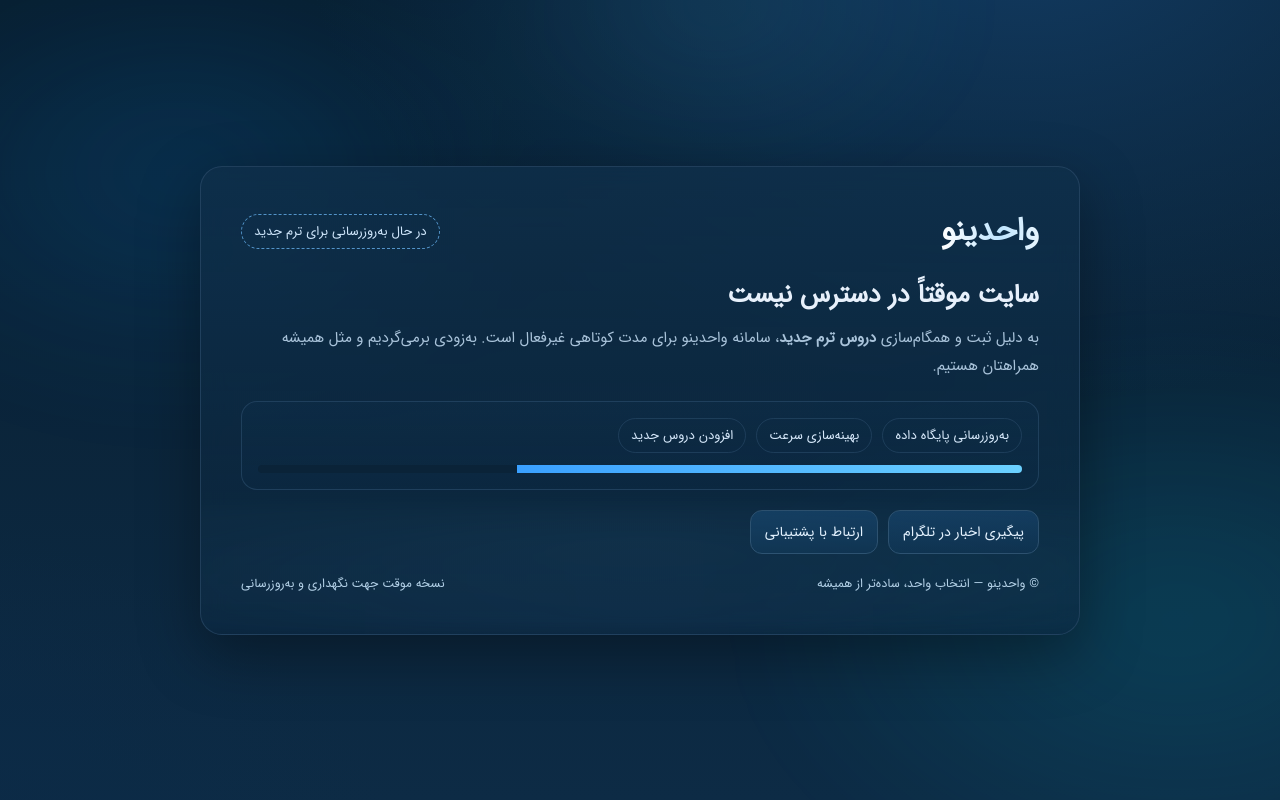
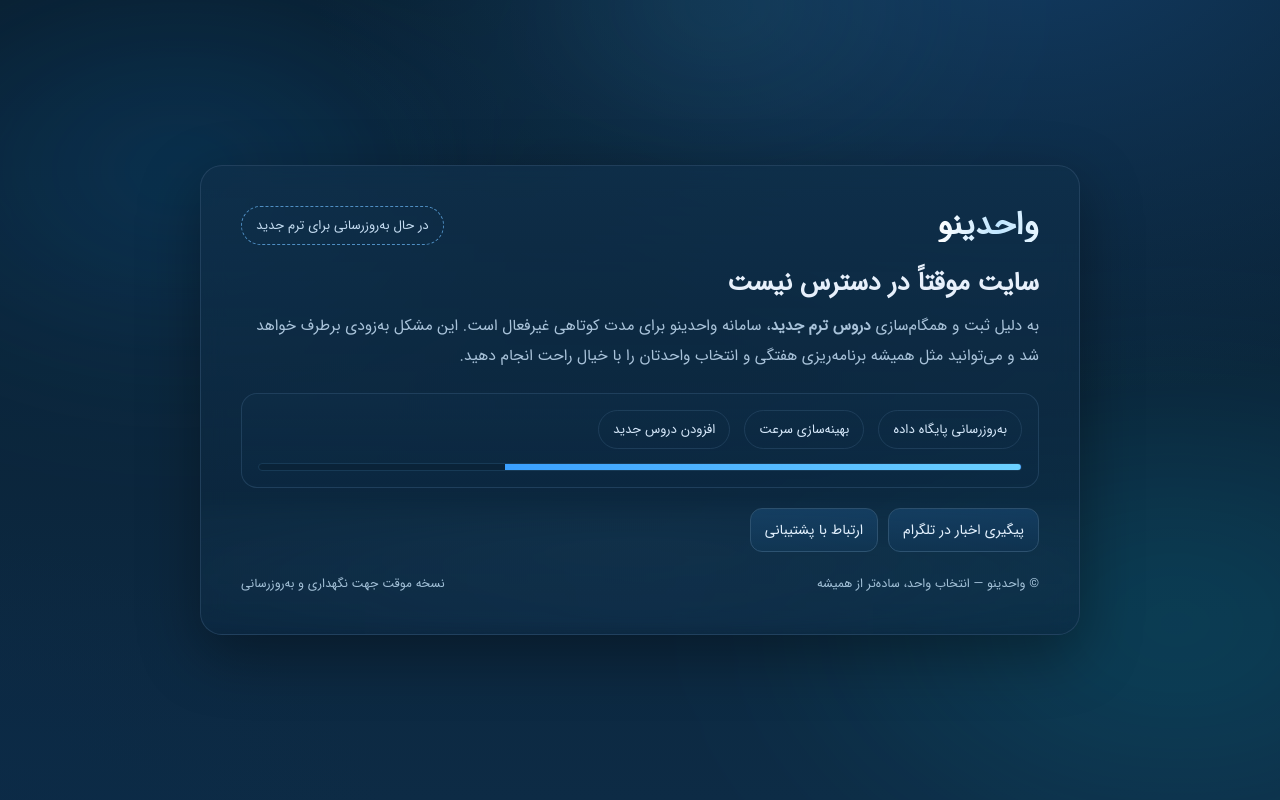
Before and after one commit to injanebmasoud/vahedino, a plain HTML site: page index.html in a window 1280 px wide. Drawn offline with Linux system fonts and the light colour scheme.

Commit message:
Update index.html

```diff
--- a/index.html
+++ b/index.html
@@ -1,8 +1,9 @@
+
 <!doctype html>
 <html lang="fa" dir="rtl">
 <head>
   <meta charset="utf-8" />
-  <!-- نمایش همیشه در حالت دسکتاپ حتی روی موبایل -->
+  <meta name="viewport" content="width=device-width, initial-scale=1" />
   <meta name="viewport" content="width=1200">
   <title>واحدینو | موقتاً در دسترس نیست</title>
   <meta name="description" content="واحدینو به‌روزرسانی می‌شود؛ به‌زودی برمی‌گردیم." />
@@ -11,17 +12,38 @@
             font-family: "IRANSans";
             src: url("IRANSansWeb(FaNum).woff2");
         }
-    *{font-family:"IRANSans";box-sizing:border-box}
-    html,body{height:100%;margin:0;padding:0}
+        *{
+            font-family: "IRANSans";
+        }
+    /* رنگ‌های اصلی */
+    :root{
+      --bg-1:#081e2f;
+      --bg-2:#0d2b45;
+      --bg-3:#0a2236;
+      --card:#0f2f4a99;   /* شیشه‌ای */
+      --txt:#e7f0fb;
+      --muted:#a9c3da;
+      --accent:#3aa0ff;
+      --accent-2:#6bd1ff;
+      --shadow: 0 20px 60px rgba(0,0,0,.35);
+      --radius: 22px;
+    }
+
+    /* ریست کوچک */
+    *{box-sizing:border-box}
+    html,body{height:100%}
     body{
-      color:#e7f0fb;
+      margin:0;
+      font-family: system-ui, -apple-system, Segoe UI, Roboto, "Vazirmatn", "IRANSans", Tahoma, Arial, sans-serif;
+      color:var(--txt);
       background:
         radial-gradient(1200px 800px at 80% -10%, #123b62 0%, transparent 60%),
         radial-gradient(900px 600px at -10% 110%, #0b2a47 0%, transparent 60%),
-        linear-gradient(180deg, #081e2f, #0d2b45);
-      display:flex;align-items:center;justify-content:center;
+        linear-gradient(180deg, var(--bg-1), var(--bg-2));
+      overflow-x:hidden;
     }
 
+    /* لایه‌ی نورهای نرم متحرک */
     .aurora{
       position:fixed; inset:-20% -10%;
       pointer-events:none; filter: blur(60px) saturate(120%);
@@ -31,111 +53,181 @@
         radial-gradient(40% 35% at 85% 70%, #00e5ff44 0%, transparent 72%),
         radial-gradient(25% 22% at 55% 15%, #5ad1ff33 0%, transparent 70%);
     }
-    @keyframes float{0%{transform:translate3d(0,0,0)}100%{transform:translate3d(0,-2%,0)}}
+    @keyframes float{
+      0%{transform: translate3d(0,0,0) rotate(0deg)}
+      100%{transform: translate3d(0,-2%,0) rotate(2deg)}
+    }
 
+    /* کانتینر */
+    .wrap{
+      min-height:100%;
+      display:grid;
+      place-items:center;
+      padding:24px;
+    }
+
+    /* کارت شیشه‌ای */
     .card{
-      width:min(880px,95vw);
+      width:min(880px, 96vw);
       background: linear-gradient(180deg, #0f2f4acc, #0b243a99);
       backdrop-filter: blur(12px);
       border:1px solid #2c4c69aa;
-      border-radius:22px;
-      box-shadow:0 20px 60px rgba(0,0,0,.35);
-      padding:40px;
+      border-radius: var(--radius);
+      box-shadow: var(--shadow);
+      padding: clamp(20px, 4vw, 40px);
       position:relative;
       overflow:hidden;
     }
 
+    /* نوار بالای کارت */
     .brand{
-      display:flex;align-items:center;justify-content:space-between;
-      gap:12px;margin-bottom:18px;flex-wrap:wrap;
+      display:flex; align-items:center; justify-content:space-between; gap:12px;
+      margin-bottom: 18px;
     }
     .logo{
-      font-weight:800;font-size:32px;
-      background:linear-gradient(90deg,#fff,#bfe5ff 60%,#e8f6ff);
-      -webkit-background-clip:text;background-clip:text;color:transparent;
+      font-weight: 800;
+      letter-spacing:.5px;
+      font-size: clamp(22px, 4vw, 32px);
+      line-height:1;
+      background: linear-gradient(90deg, #ffffff, #bfe5ff 60%, #e8f6ff);
+      -webkit-background-clip:text; background-clip:text; color:transparent;
+      white-space:nowrap;
     }
     .badge{
       border:1px dashed #5394c9;
       color:#cfe6fb;
-      border-radius:999px;
-      padding:6px 12px;
-      font-size:13px;white-space:nowrap;
+      border-radius: 999px;
+      padding:8px 14px;
+      font-size: 13px;
+      white-space:nowrap;
+      opacity:.95;
     }
 
-    h1{margin:6px 0 8px;font-size:26px;font-weight:700}
-    p{margin:6px 0 0;color:#a9c3da;line-height:1.9;font-size:15px}
+    /* تیتر و متن */
+    h1{
+      margin: 6px 0 8px;
+      font-size: clamp(20px, 3.6vw, 26px);
+      font-weight: 700;
+      color: var(--txt);
+    }
+    p{
+      margin: 6px 0 0;
+      color: var(--muted);
+      line-height: 1.9;
+      font-size: 15.5px;
+    }
 
+    /* باکس وضعیت */
     .status{
-      margin-top:20px;
-      background: linear-gradient(180deg,#0f2f4a66,#0b2a4555);
-      border:1px solid #2a4c6aaa;border-radius:16px;
+      margin-top: 22px;
+      background: linear-gradient(180deg, #0f2f4a66, #0b2a4555);
+      border:1px solid #2a4c6aaa;
+      border-radius: calc(var(--radius) - 6px);
       padding:16px;
     }
-    .row{display:flex;gap:10px;flex-wrap:wrap}
+    .row{display:flex; gap:14px; flex-wrap:wrap; align-items:center}
     .pill{
-      padding:6px 12px;border-radius:999px;
-      border:1px solid #2a4c6a99;color:#d7e9fb;font-size:13px;
+      padding:8px 14px; border-radius:999px;
+      border:1px solid #2a4c6a99; color:#d7e9fb; font-size:13px;
     }
+
+    /* نوار پیشرفت نرم */
     .progress{
-      margin-top:12px;height:8px;width:100%;
-      border-radius:999px;background:#0a2338;overflow:hidden;
+      margin-top:14px; height:8px; width:100%;
+      border-radius:999px; background:#0a2338;
+      overflow:hidden; border:1px solid #173a56;
     }
     .bar{
-      height:100%;width:40%;
-      background:linear-gradient(90deg,#3aa0ff,#6bd1ff);
-      animation:loading 3.6s ease-in-out infinite alternate;
+      height:100%; width:38%;
+      background: linear-gradient(90deg, var(--accent), var(--accent-2));
+      border-right:1px solid #e8f6ff22;
+      animation: loading 3.6s ease-in-out infinite alternate;
     }
-    @keyframes loading{0%{width:25%}100%{width:85%}}
+    @keyframes loading{
+      0%{width:28%}
+      100%{width:86%}
+    }
 
+    /* لینک‌ها */
     .links{
-      margin-top:20px;
-      display:flex;gap:10px;flex-wrap:wrap
+      margin-top: 20px;
+      display:flex; gap:10px; flex-wrap:wrap;
     }
     .link{
-      padding:10px 14px;border-radius:12px;font-size:14px;
-      text-decoration:none;color:#eaf4ff;text-align:center;
-      background:linear-gradient(180deg,#123a5d,#0c2d49);
+      display:inline-block;
+      padding:10px 14px;
+      border-radius: 12px;
+      font-size:14px;
+      text-decoration:none;
+      color:#eaf4ff;
+      background: linear-gradient(180deg, #123a5d, #0c2d49);
       border:1px solid #2b4d6a;
-      transition:.2s;
+      transition: transform .2s ease, box-shadow .2s ease, border-color .2s ease;
     }
-    .link:hover{transform:translateY(-2px);border-color:#3aa0ff}
-
-    .foot{
-      margin-top:20px;color:#b8d2e6;font-size:12.5px;
-      display:flex;justify-content:space-between;gap:10px;flex-wrap:wrap
+    .link:hover{
+      transform: translateY(-2px);
+      box-shadow: 0 10px 24px rgba(0,0,0,.25);
+      border-color:#3aa0ff;
     }
 
+    /* فوتر */
+    .foot{
+      margin-top: 22px;
+      color:#b8d2e6; font-size:12.5px;
+      opacity:.9;
+      display:flex; justify-content:space-between; gap:10px; flex-wrap:wrap;
+    }
+
+    /* موج تزئینی پایین کارت (بدون آیکون، فقط CSS) */
     .wave{
-      position:absolute;inset:auto -10% -1px -10%;
-      height:130px;opacity:.25;
+      position:absolute; inset:auto -10% -1px -10%;
+      height:130px; pointer-events:none; opacity:.25;
       background:
-        radial-gradient(1200px 150px at 50% 30%,#6bd1ff33 0%,transparent 70%),
-        radial-gradient(1200px 150px at 50% 90%,#3aa0ff33 0%,transparent 72%);
-      filter:blur(8px);
+        radial-gradient(1200px 150px at 50% 30%, #6bd1ff33 0%, transparent 70%),
+        radial-gradient(1200px 150px at 50% 90%, #3aa0ff33 0%, transparent 72%);
+      filter: blur(8px);
+    }
+
+    /* واکنش‌گرایی ریز */
+    @media (max-width:540px){
+      .badge{display:none}
+      .row{gap:8px}
+      .pill{font-size:12px}
+      .links{gap:8px}
+      .link{padding:9px 12px}
     }
   </style>
 </head>
 <body>
-  <div class="aurora"></div>
-  <main class="card">
+  <div class="aurora" aria-hidden="true"></div>
+
+  <div class="wrap">
+    <main class="card" role="main" aria-labelledby="title">
       <div class="brand">
         <div class="logo">واحدینو</div>
         <div class="badge">در حال به‌روزرسانی برای ترم جدید</div>
       </div>
-    <h1>سایت موقتاً در دسترس نیست</h1>
-    <p>به دلیل ثبت و همگام‌سازی <strong>دروس ترم جدید</strong>، سامانه واحدینو برای مدت کوتاهی غیرفعال است. به‌زودی برمی‌گردیم و مثل همیشه همراهتان هستیم.</p>
 
-    <section class="status">
+      <h1 id="title">سایت موقتاً در دسترس نیست</h1>
+      <p>
+        به دلیل ثبت و همگام‌سازی <strong>دروس ترم جدید</strong>، سامانه واحدینو برای مدت کوتاهی
+        غیرفعال است. این مشکل به‌زودی برطرف خواهد شد و می‌توانید مثل همیشه برنامه‌ریزی
+        هفتگی و انتخاب واحدتان را با خیال راحت انجام دهید.
+      </p>
+
+      <section class="status" aria-label="وضعیت سامانه">
         <div class="row">
           <span class="pill">به‌روزرسانی پایگاه داده</span>
           <span class="pill">بهینه‌سازی سرعت</span>
           <span class="pill">افزودن دروس جدید</span>
         </div>
-      <div class="progress"><div class="bar"></div></div>
+        <div class="progress" aria-hidden="true">
+          <div class="bar"></div>
+        </div>
       </section>
 
       <div class="links">
-      <a class="link" href="https://t.me/vahedino" target="_blank">پیگیری اخبار در تلگرام</a>
+        <a class="link" href="https://t.me/vahedino" target="_blank" rel="noopener">پیگیری اخبار در تلگرام</a>
         <a class="link" href="https://t.me/injanebmasoud">ارتباط با پشتیبانی</a>
       </div>
 
@@ -144,7 +236,8 @@
         <span>نسخه موقت جهت نگهداری و به‌روزرسانی</span>
       </div>
 
-    <div class="wave"></div>
+      <div class="wave" aria-hidden="true"></div>
     </main>
+  </div>
 </body>
 </html>
```
Lines whose indentation alone changed are shown as unchanged.
